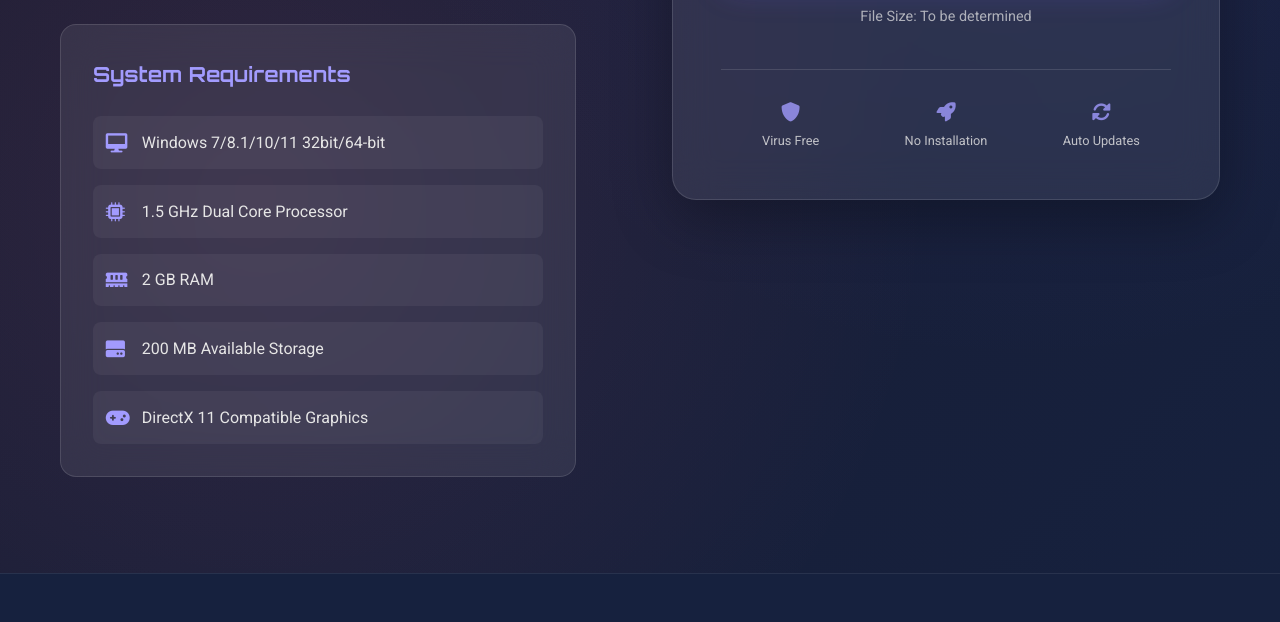
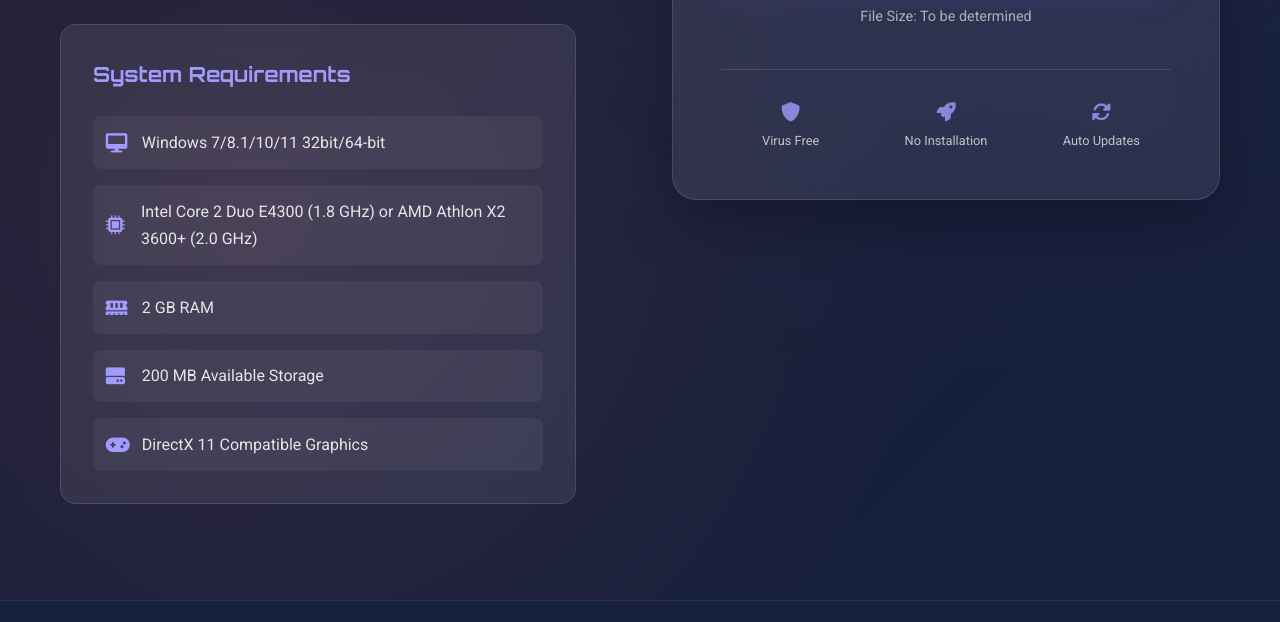
Before and after one commit to Creatuxy/Creatuxy.github.io, a plain HTML site: page index.html in a window 1280 px wide. Shown: the part 2827-3449 px from the top of the page. Drawn offline with Linux system fonts and the light colour scheme.

Commit message:
index.html

```diff
--- a/index.html
+++ b/index.html
@@ -179,7 +179,7 @@
                             </div>
                             <div class="requirement">
                                 <i class="fas fa-microchip"></i>
-                                <span>1.5 GHz Dual Core Processor</span>
+                                <span>Intel Core 2 Duo E4300 (1.8 GHz) or AMD Athlon X2 3600+ (2.0 GHz)</span>
                             </div>
                             <div class="requirement">
                                 <i class="fas fa-memory"></i>
```
